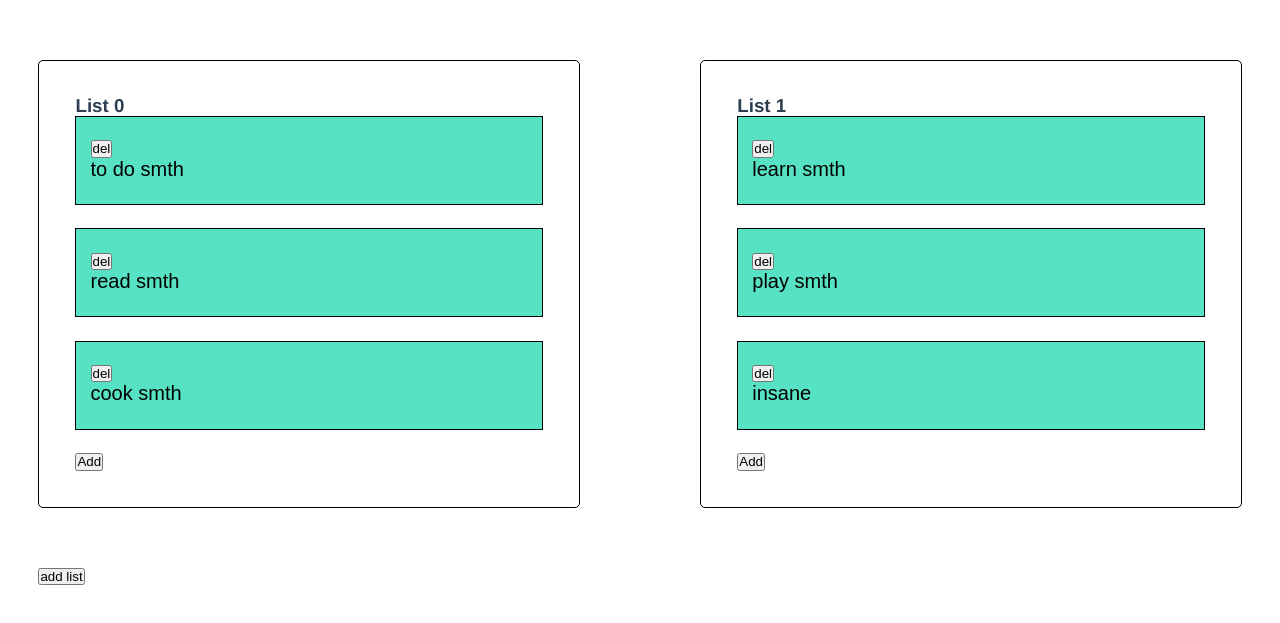
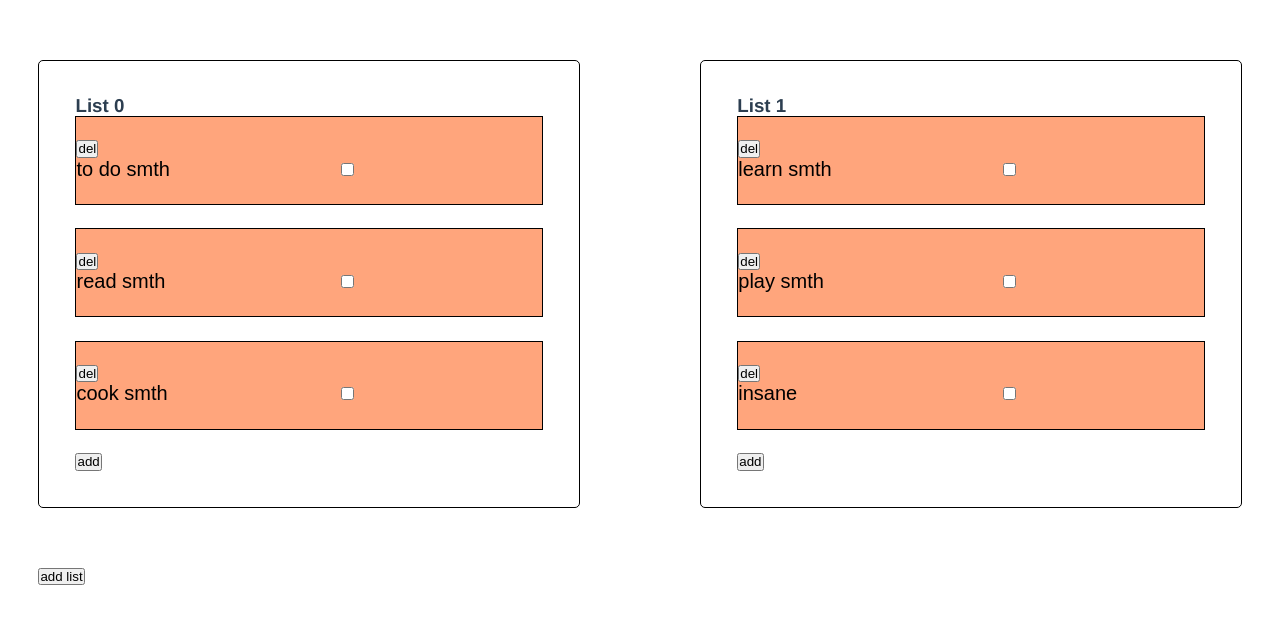
Before and after one commit to juicyvveb/todo_list, a Vue app: page / in a window 1280 px wide. Shown: the part 115-738 px from the top of the page. Built offline with nearby package versions, Linux system fonts and the light colour scheme.

Commit message:
conflicts

```diff
--- a/src/App.vue
+++ b/src/App.vue
@@ -1,4 +1,7 @@
 <template>
+  <link href="https://cdn.jsdelivr.net/npm/bootstrap@5.2.2/dist/css/bootstrap.min.css" rel="stylesheet" integrity="sha384-Zenh87qX5JnK2Jl0vWa8Ck2rdkQ2Bzep5IDxbcnCeuOxjzrPF/et3URy9Bv1WTRi" crossorigin="anonymous">
+
+
   <header class="wrapper"></header>
   <main class="wrapper">
     <!-- <div class="container"> -->
@@ -9,6 +12,7 @@
     <Button />
   </main>
   <footer></footer>
+
 </template>
 
 <script>
@@ -24,14 +28,6 @@ export default {
   computed: {
     list() {
       return this.$store.getters.list;
-    },
-    value() {
-      return this.$store.getters.value;
-    },
-  },
-  methods: {
-    toLocal() {
-      this.$store.dispatch("saveToLs");
     },
   },
 };
--- a/src/assets/vuex/store.js
+++ b/src/assets/vuex/store.js
@@ -22,6 +22,7 @@ const store = createStore({
           return {
             name: el.name ? el.name.trim() : el.trim(),
             id: `${k}_${i}`,
+            done: el.done || false
           }
         }))
     },
@@ -50,12 +51,10 @@ const store = createStore({
     },
   },
   actions: {
-    change({commit}, {arr,i}) {
-      arr = arr.map(el => el.name);
-      commit('updateList', {
-        arr,
-        i
-      });
+    change({ commit}, {arr,i }) {
+      console.log(arr)
+      arr = arr.map(el => {return {name: el.name, done: el.done}});
+      commit('updateList', { arr, i});
     },
     add({
       commit
--- /dev/null
+++ b/src/components/Item.vue
@@ -0,0 +1,70 @@
+<template>
+  <div :class="{ 'list-item': true, 'done': element.done }" :key="element">
+    <button @click="delItem(element)" class="btn btn-danger">del</button>
+    <!-- <button class="btn btn-success" @click="complete()">done</button> -->
+    <form
+      class="list-item--form form"
+      action="#"
+      @change.prevent="editName($event, element)"
+      @submit.prevent="editName($event, element)"
+    >
+      <input
+        type="text"
+        v-model="element.name"
+        :class="{ 'list-item--name': true }"
+      />
+      <input
+        @input="element.done = !element.done"
+        type="checkbox"
+        v-model="element.done"
+      />
+    </form>
+  </div>
+</template>
+
+<script>
+export default {
+  data() {
+    return {};
+  },
+  props: ["el", "index"],
+  computed: {
+    element() {
+      return this.el;
+    },
+  },
+  methods: {
+    editName(e, el) {
+      this.$emit("edit", e, el);
+    },
+    delItem(el) {
+      this.$emit("del", el);
+    },
+  },
+};
+</script>
+
+<style lang="scss" scoped>
+.list-item {
+  padding: 5% 3% 5% 0;
+  border: 1px solid black;
+  margin-bottom: 5%;
+  background: rgba(255, 110, 43, 0.616);
+  &--name {
+    background: inherit;
+    border: none;
+    outline: none;
+    font-size: 20px;
+    max-width: 100%;
+    width: fit-content;
+    cursor: pointer;
+    &:focus {
+      font-size: 22px;
+    }
+  }
+}
+
+.list-item.done {
+  background: rgb(70, 214, 70);
+}
+</style>
--- a/src/components/List.vue
+++ b/src/components/List.vue
@@ -3,35 +3,29 @@
     <h3 class="title">List {{ index }}</h3>
     <draggable
       v-model="myArray"
-      group="people"
       @start="drag = true"
       @end="drag = false"
       item-key="id"
+      group="people"
       class="list-group"
+      :component-data="{
+        tag: 'ul',
+        type: 'transition-group',
+        name: !drag ? 'list' : null,
+      }"
     >
       <template #item="{ element }">
-        <div class="list-item" :key="element">
-          <button @click="delItem(element)">del</button>
-          <form
-            class="list-item--form form"
-            action="#"
-            @change.prevent="editName($event, element)"
-            @submit.prevent="editName($event, element)"
-          >
-            <input
-              type="text"
-              v-model="element.name"
-              :class="{ 'form-name': true }"
-              :id="element.id"
-            />
-          </form>
-          <!-- <p v-if="!edition" @click="edition=true">{{ element.name }}</p>
-          <button class="label" @click="edition=true">edit</button> -->
-        </div>
+
+        <Item
+          :index="myArray.indexOf(element)"
+          :el="element"
+          @edit="editName"
+          @del="delItem"
+        />
       </template>
 
       <template #footer>
-        <button @click="addItem()">Add</button>
+        <button @click="addItem()">add</button>
       </template>
     </draggable>
   </div>
@@ -39,18 +33,20 @@
 
 <script>
 import validate from "../assets/js/validate";
+import Item from "./Item.vue";
 import draggable from "vuedraggable";
 import { mapActions } from "vuex";
+// import ButtonAdd from './ButtonAdd.vue';
 
 export default {
-  props: ["items", "index"],
+  props: ["index"],
   data() {
-    return {
-      edition: false,
-    };
+    return {}
   },
   components: {
     draggable,
+    Item,
+    // ButtonAdd,
   },
   computed: {
     myArray: {
@@ -94,6 +90,11 @@ export default {
         }
       );
     },
+    compliting(done, i) {
+      done, i
+      this.myArray[i].done = done;
+      this.change({ arr: this.myArray, i: this.index });
+    },
   },
 };
 </script>
@@ -108,36 +109,7 @@ export default {
   margin-bottom: 5%;
   width: 45%;
   .list {
-    &-item {
-      padding: 5% 3% 5% 3%;
-      border: 1px solid black;
-      margin-bottom: 5%;
-      background: rgb(88, 226, 196);
-      &--form,
-      .form {
-        display: flex;
-        flex-wrap: wrap;
-        &-name {
-          background: inherit;
-          border: none;
-          outline: none;
-          font-size: 20px;
-          max-width: 90%;
-          width: fit-content;
-          cursor: pointer;
-          word-break: break-all;
-          &:focus {
-            font-size: 22px;
-          }
-        }
-        .label {
-          width: 3vw;
-          height: 3vw;
-          border: 1px solid black;
-          border-radius: 4px;
-        }
-      }
-    }
+
   }
 }
 
@@ -151,4 +123,22 @@ export default {
 .fade-leave-active {
   transition: all 5s ease-in-out;
 }
+
+.list-move, /* apply transition to moving elements */
+.list-enter-active,
+.list-leave-active {
+  transition: all 0.5s ease;
+}
+
+.list-enter-from,
+.list-leave-to {
+  opacity: 0;
+  transform: translateX(30px);
+}
+
+/* ensure leaving items are taken out of layout flow so that moving
+   animations can be calculated correctly. */
+.list-leave-active {
+  position: absolute;
+}
 </style>
```
